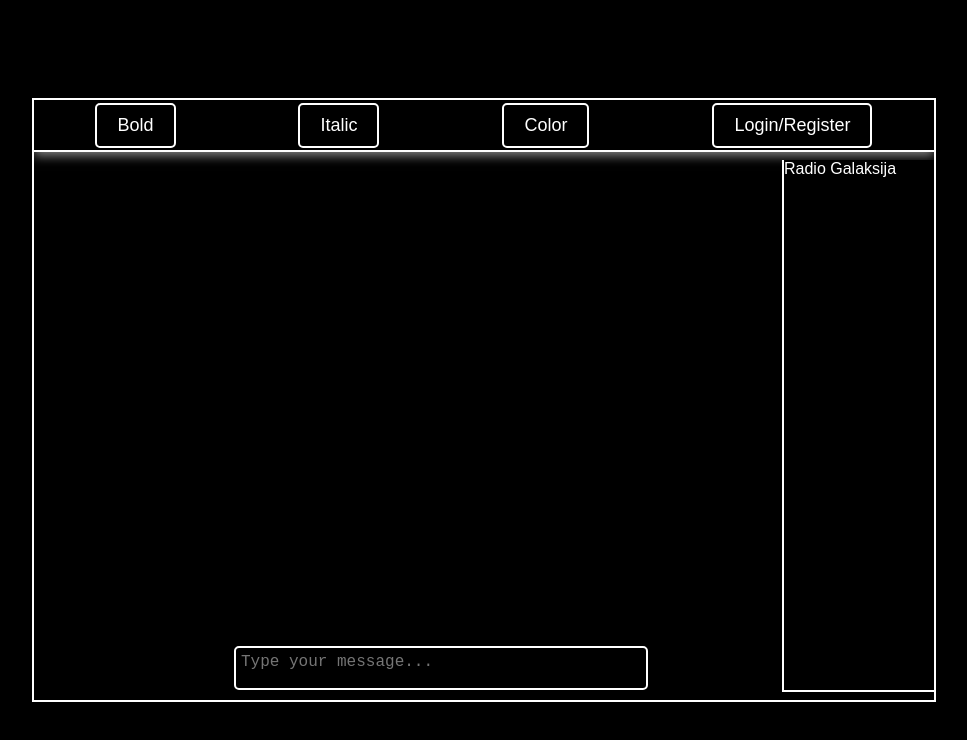
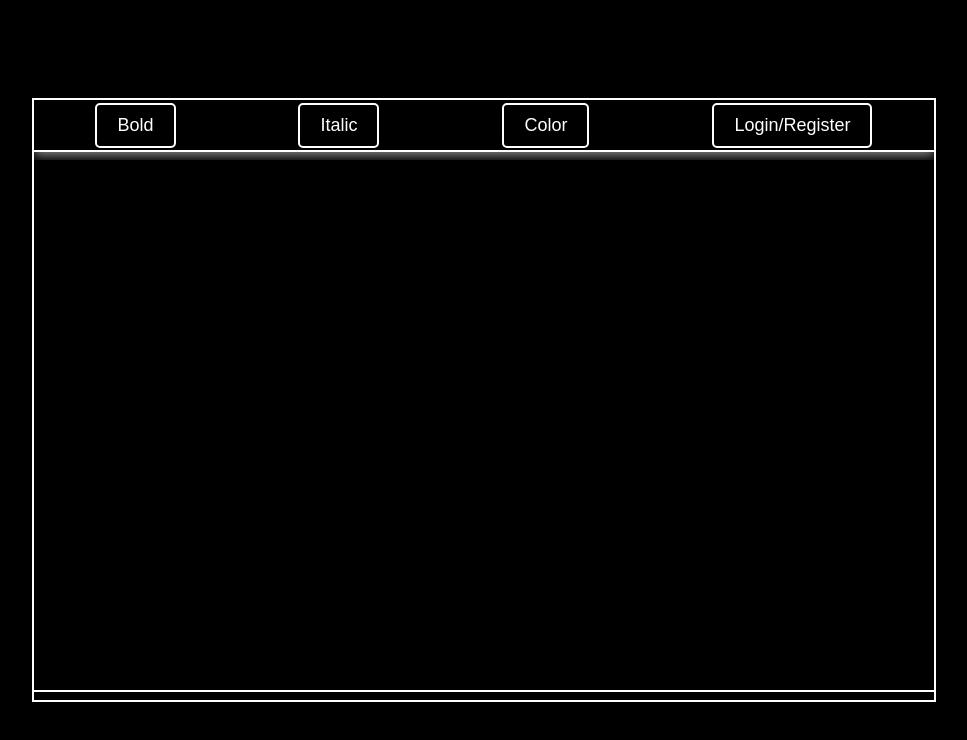
Before and after one commit to amateur5/galaksija, a website: page public/index.html in a window 1280 px wide. Shown: the whole page, without its empty margins (156-1123 px from the left). Drawn offline with nearby package versions, Linux system fonts and the light colour scheme; no server answers.

```diff
--- a/public/styles.css
+++ b/public/styles.css
@@ -80,7 +80,7 @@
     position: absolute;
     right: 0;
     top: 60px;
-    width: 150px;
+    width: 2000px;
     height: calc(100% - 70px);
     border-left: 2px solid white;
     background-color: black;
```
